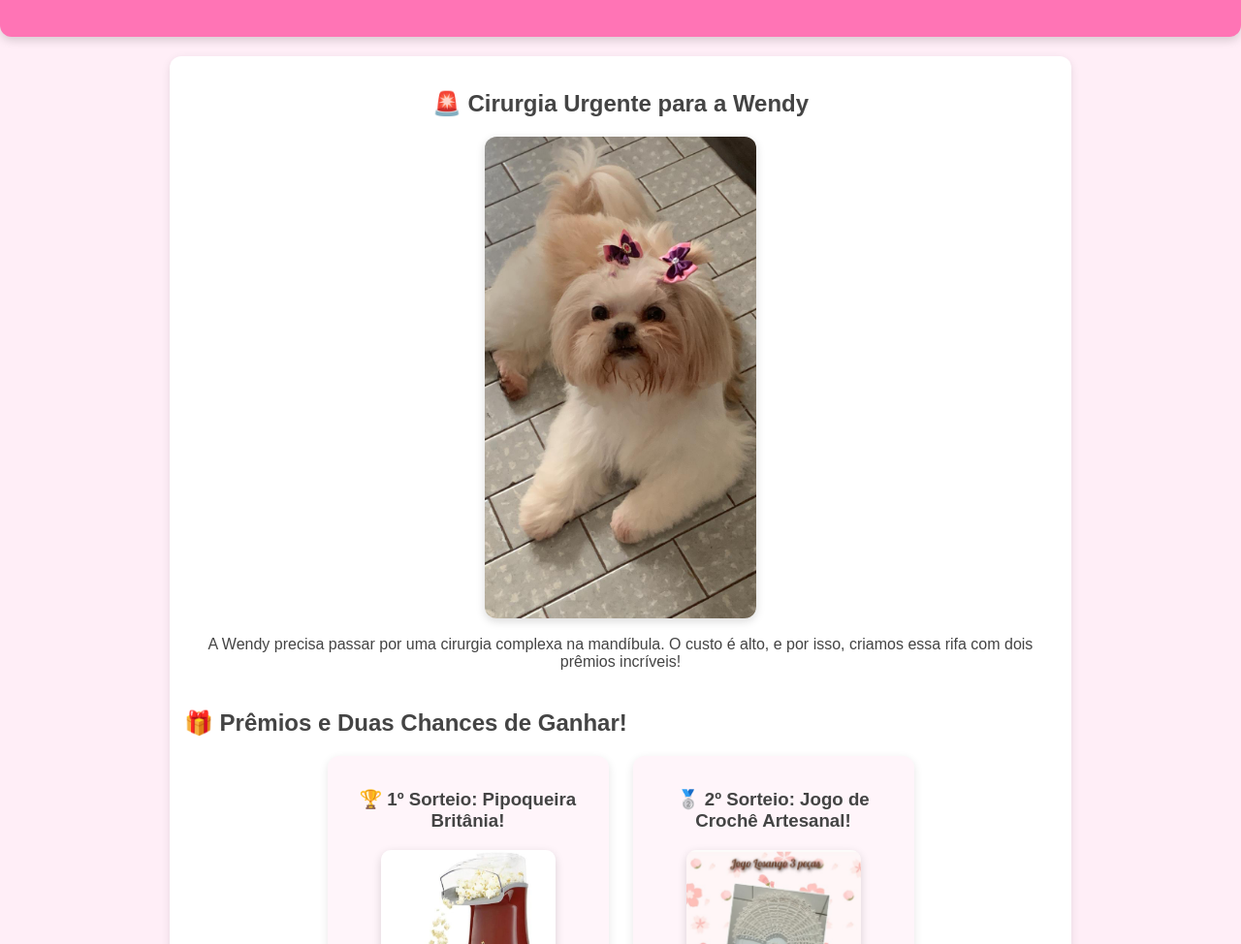
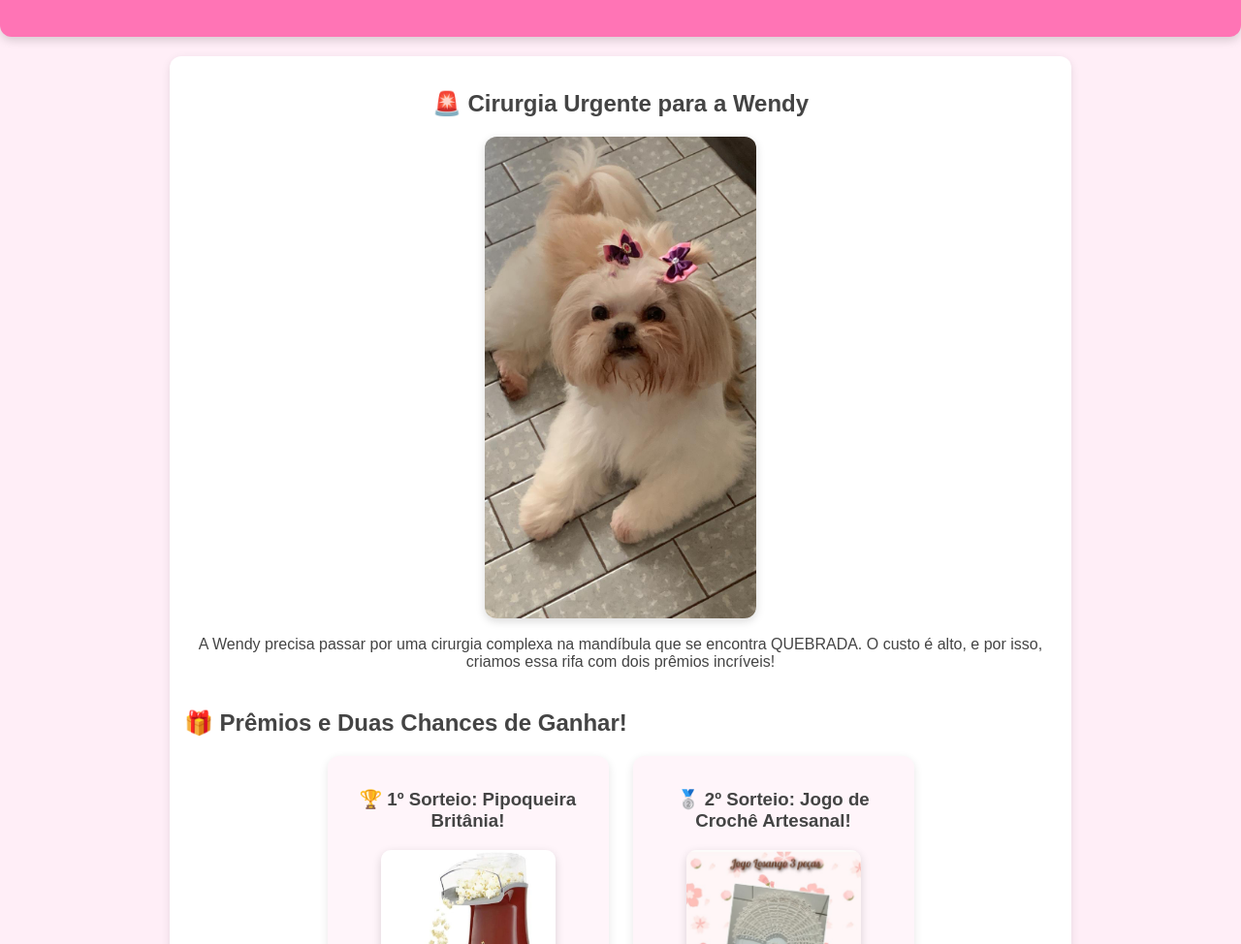
Before and after one commit to oimendes/rifa-site, a plain HTML site: page index.html in a window 1280 px wide. Shown: the part 126-1100 px from the top of the page at 97% size. Drawn offline with Linux system fonts and the light colour scheme.

Commit message:
Update index.html

```diff
--- a/index.html
+++ b/index.html
@@ -17,7 +17,7 @@
             <h2>🚨 Cirurgia Urgente para a Wendy</h2>
             <img src="foto_wendy.jpg" alt="Foto da cachorrinha Wendy" class="foto-principal">
 
-            <p>A Wendy precisa passar por uma cirurgia complexa na mandíbula. O custo é alto, e por isso, criamos essa rifa com dois prêmios incríveis!</p>
+            <p>A Wendy precisa passar por uma cirurgia complexa na mandíbula que se encontra QUEBRADA. O custo é alto, e por isso, criamos essa rifa com dois prêmios incríveis!</p>
         </section>
 
         <section id="premio-e-regras">
```
